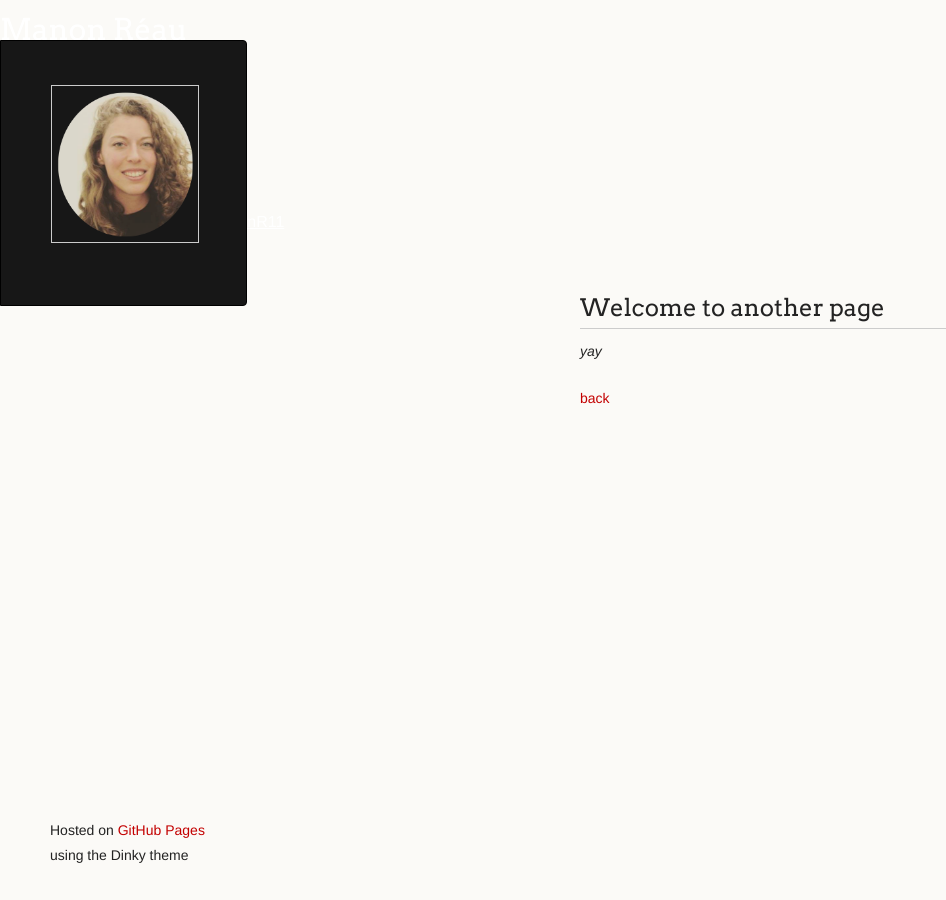
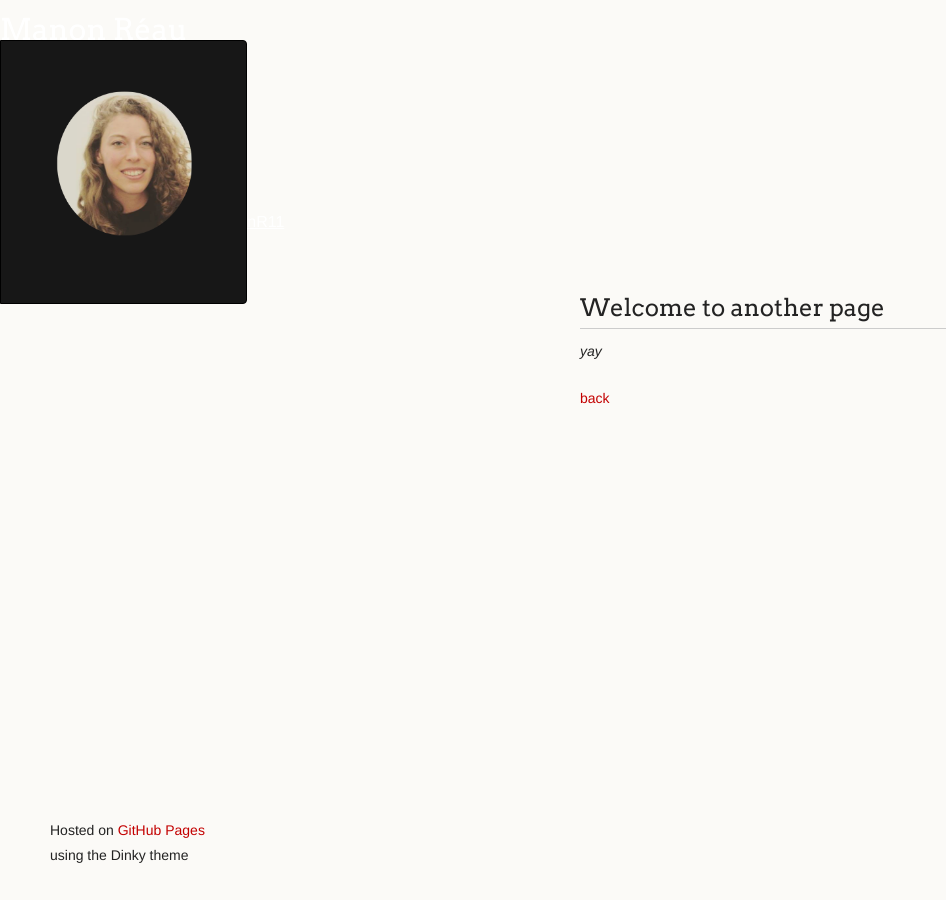
Before and after one commit to ManonR11/manonreau.github.io, a Jekyll site: the page built from another-page.md, in a window 1280 px wide. Shown: the whole page, without its empty margins (0-946 px from the left). Built offline with Jekyll 4.4.1, drawn with Linux system fonts in a browser that asks for light colours; our own code applies the rules of GitHub Pages for plain Markdown files.

Commit message:
remove img border

```diff
--- a/_sass/jekyll-theme-dinky.scss
+++ b/_sass/jekyll-theme-dinky.scss
@@ -149,7 +149,7 @@ img {
   max-width: 650px;
   padding: 5px;
   margin: 10px 0 32px 0;
-  border: 1px solid #ccc;
+  border: 0px solid #ccc;
 }
 
 p img, .emoji {
```
